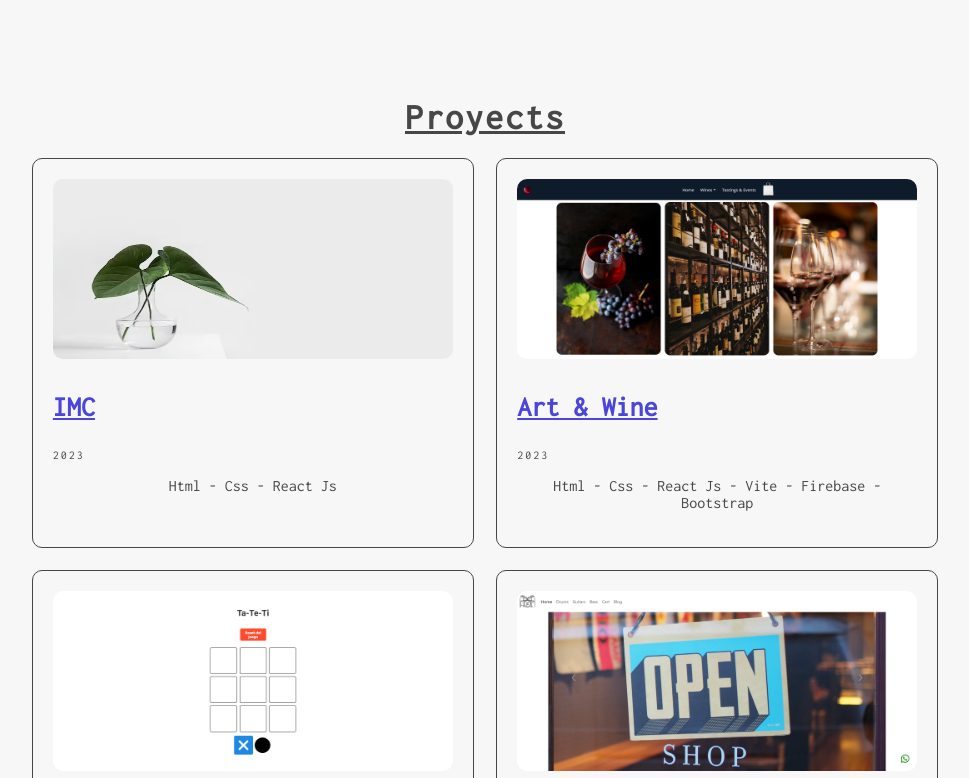
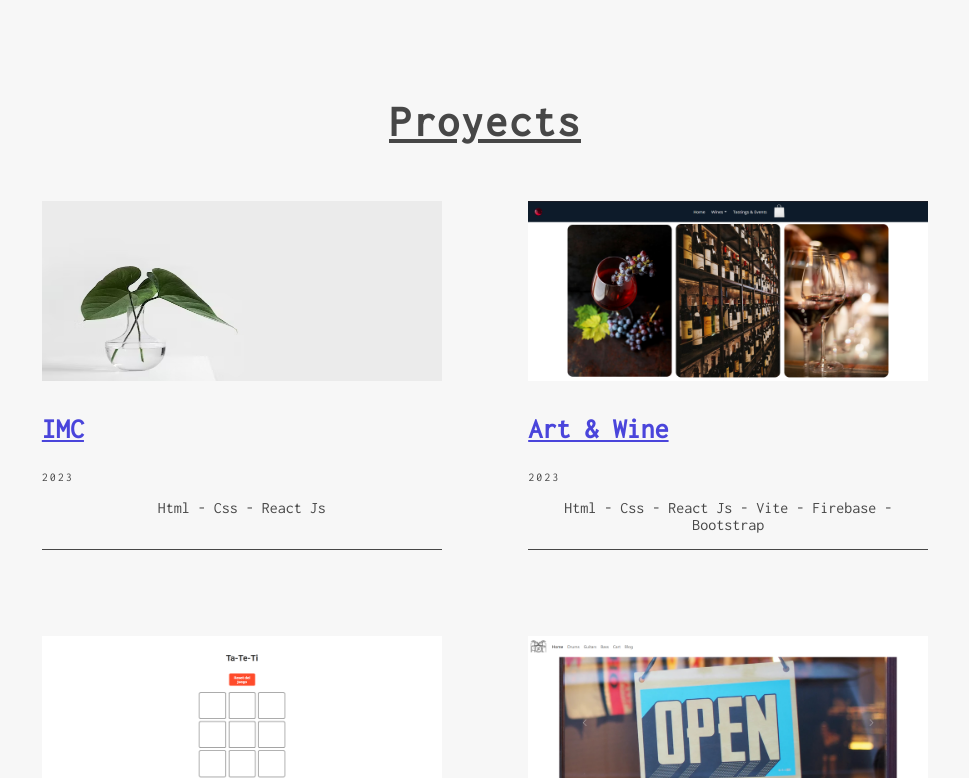
Before and after one commit to CristianMozetich/Portfolio, a React (Vite) app: page / in a window 1280 px wide. Shown: the part 602-1380 px from the top of the page, without its empty margins (155-1124 px from the left). Built offline with nearby package versions, Linux system fonts and the light colour scheme.

Commit message:
estilos nuevos

```diff
--- a/src/Components/Proyects/Proyects.css
+++ b/src/Components/Proyects/Proyects.css
@@ -3,25 +3,28 @@
 }
 .titulo_proyectos {
     text-align: center;
-    font-size: 36px;
+    font-size: 44px;
     text-decoration: underline;
     letter-spacing: 0.125rem;
     margin: 10px;
+    padding-bottom: 25px;
   }
 
 .proyectos{
     display: flex;
     flex-wrap: wrap;
     justify-content: center;
-    margin: 10px;
+    max-width: 1140px;
+    gap: 4rem;
+    padding: 10px;
+    margin-left: auto;
+    margin-right: auto;
 }
 
 .tarjeta_proyectos{
     width: 400px;
     margin: 0.70rem;
-    padding: 20px;
-    border: solid 0.01rem;
-    border-radius: 10px;
+    border-bottom: solid 0.01rem;
 }
 
 .tarjeta_proyectos a{
@@ -59,6 +62,4 @@
 .tarjeta_proyectos img {
     width: 100%;
     height: 180px;
-    border-radius: 10px;
-
 }
```
